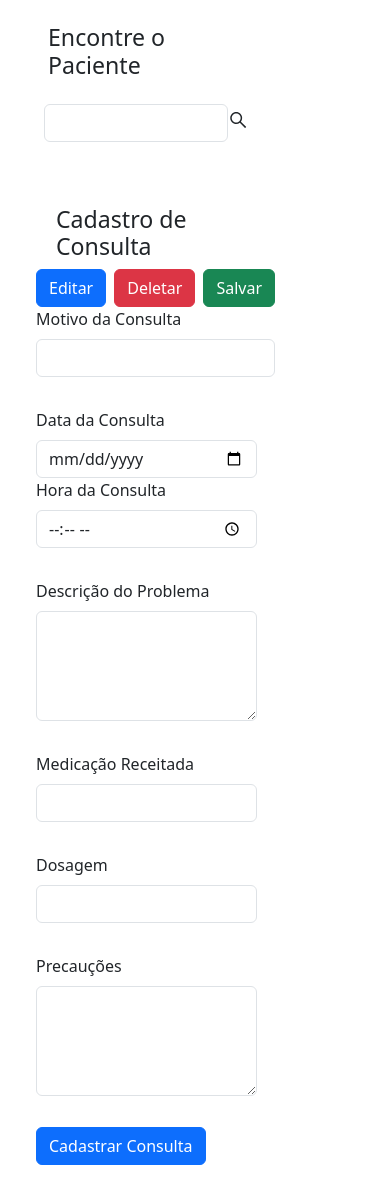
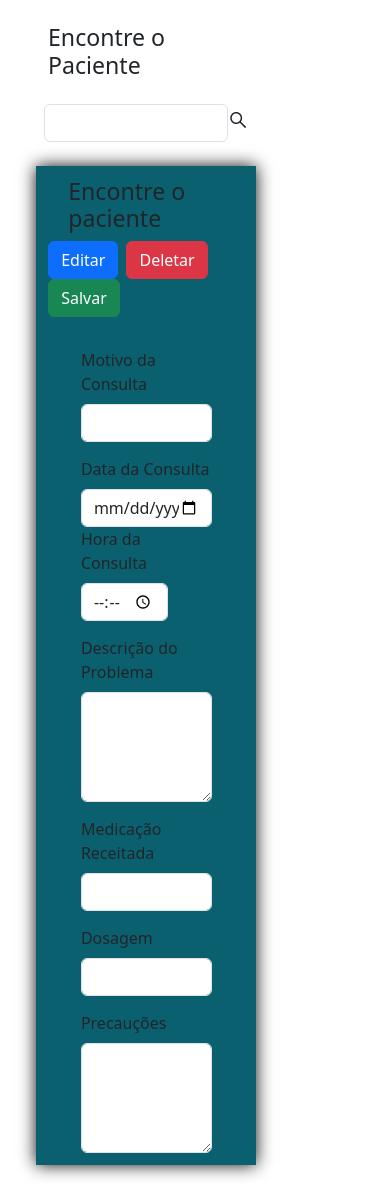
Before and after one commit to LucasBaffi/FrontEnd-Project-LABMedical, a React (Vite) app in the folder LABMedical/: page /registerquery in a window 390 px wide. Built offline with nearby package versions, Linux system fonts and the light colour scheme; data requests are answered from the project's data file.

Commit message:
ajustes gerais

```diff
--- a/LABMedical/src/App.css
+++ b/LABMedical/src/App.css
@@ -1,11 +1,3 @@
-
-#root {
-  max-width: 1280px;
-  margin: 0 auto;
-  margin:0 auto ;
-
-
-}
 
 
 .logo {
--- a/LABMedical/src/Compenents/OtherComponents/SideBar/SideBar.css
+++ b/LABMedical/src/Compenents/OtherComponents/SideBar/SideBar.css
@@ -47,6 +47,9 @@ h5{
   .btn-custom{
     font-size: 16px;
     width: 80%;}
+    h5{
+      font-size: 20px;
+   }
 
 
 
--- a/LABMedical/src/Compenents/OtherComponents/SideBar/SideBar.jsx
+++ b/LABMedical/src/Compenents/OtherComponents/SideBar/SideBar.jsx
@@ -29,6 +29,13 @@ function SideBar() {
 
   }
 
+  const navConsulta = (event) => {
+    event.preventDefault()
+    navigate('/registerquery');
+
+  }
+
+
 
   return (
     <>
@@ -40,7 +47,7 @@ function SideBar() {
           <button className="mb-1 btn btn-outline-secondary btn-custom" onClick={navRegisterPatient}>CADASTRAR</button>
           <button className="mb-1 btn btn-outline-secondary btn-custom" onClick={navProntuario}>PRONTUARIOS</button>
           <h5 className='mb-1 mt-0'>Exames</h5>
-          <button className="mb-1 btn btn-outline-secondary btn-custom">CADASTRAR CONSULTA</button>
+          <button className="mb-1 btn btn-outline-secondary btn-custom" onClick={navConsulta}>CADASTRAR CONSULTA</button>
           <button className="mb-1 btn btn-outline-secondary btn-custom">CADASTRAR EXAME</button>
           <button className="mb-2 btn btn-outline-secondary btn-custom mt-5" onClick={handleToggleSideBar} > Esconder Barra </button>
         </div>
--- a/LABMedical/src/Compenents/OtherComponents/ToolBar/ToolBar.css
+++ b/LABMedical/src/Compenents/OtherComponents/ToolBar/ToolBar.css
@@ -24,4 +24,6 @@ font-size: 14px;
    .div-name{
       gap: 30px;
    }
+
+
 }
--- a/LABMedical/src/pages/RegisterPatient/registerPatient.jsx
+++ b/LABMedical/src/pages/RegisterPatient/registerPatient.jsx
@@ -184,7 +184,8 @@ function RegisterPatient() {
         <>
             <h3>Preencha os dados para cadastrar</h3>
             <form className="form-patient mx-auto">
-                <div>
+                <div className='div-button-register '>
+                <h4>Identificação</h4>
 
                     <div className="col-12 d-flex justify-content-end">
                         <button type="button" className="btn btn-primary me-2">
@@ -199,13 +200,13 @@ function RegisterPatient() {
 
                     </div>
                 </div>
-                <h4>Identificação</h4>
-                <div className="col-md-6">
+
+                <div className="col-md-8">
                     <label className="form-label">Nome</label>
                     <input type="text" className="form-control" id="inputNome" value={name}
                         onChange={handleNomeChange} />
                 </div>
-                <div className="col-md-6">
+                <div className="col-md-8">
                     <label className="form-label">Gênero</label>
                     <select className="form-select" id="inputGenero" value={genero}
                         onChange={handleGeneroChange}>
@@ -215,22 +216,22 @@ function RegisterPatient() {
                         <option value="nao-binario">Não-Binário</option>
                     </select>
                 </div>
-                <div className="col-md-6">
+                <div className="col-md-8">
                     <label className="form-label">Data de Nascimento</label>
                     <input type="date" className="form-control" id="inputDataNascimento" value={dataNascimento}
                         onChange={handleDataNascimentoChange} />
                 </div>
-                <div className="col-md-6">
+                <div className="col-md-8">
                     <label className="form-label">CPF</label>
                     <input type="text" className="form-control" id="inputCpf" value={cpf}
                         onChange={handleCpfChange} />
                 </div>
-                <div className="col-md-6">
+                <div className="col-md-8">
                     <label className="form-label">RG</label>
                     <input type="text" className="form-control" id="inputRg" value={rg}
                         onChange={handleRgChange} />
                 </div>
-                <div className="col-md-6">
+                <div className="col-md-8">
                     <label className="form-label">Estado Civil</label>
                     <select className="form-select" id="inputEstadoCivil" value={estadoCivil}
                         onChange={handleEstadoCivilChange}>
@@ -241,23 +242,23 @@ function RegisterPatient() {
                         <option value="viuvo">Viúvo</option>
                     </select>
                 </div>
-                <div className="col-md-6">
+                <div className="col-md-8">
                     <label className="form-label">Telefone</label>
                     <input type="tel" className="form-control" id="inputTelefone" value={number}
                         onChange={handleTelefoneChange} />
                 </div>
-                <div className="col-md-6">
+                <div className="col-md-8">
                     <label className="form-label">Email</label>
                     <input type="email" className="form-control" id="inputEmail" value={email}
                         onChange={handleEmailChange} />
                 </div>
-                <div className="col-md-6">
+                <div className="col-md-8">
                     <label className="form-label">Naturalidade</label>
                     <input type="text" className="form-control" id="inputNaturalidade" value={naturalidade}
                         onChange={handleNaturalidadeChange} />
                 </div>
                 <h4>Convenio</h4>
-                <div className="col-md-6">
+                <div className="col-md-8">
                     <label className="form-label">Convênio</label>
                     <input
                         type="text"
@@ -267,7 +268,7 @@ function RegisterPatient() {
                         onChange={handleConvenioChange}
                     />
                 </div>
-                <div className="col-md-6">
+                <div className="col-md-8">
                     <label className="form-label">Número da Carteira</label>
                     <input
                         type="text"
@@ -277,7 +278,7 @@ function RegisterPatient() {
                         onChange={handleNumeroCarteiraChange}
                     />
                 </div>
-                <div className="col-md-6">
+                <div className="col-md-8">
                     <label className="form-label">Validade</label>
                     <input
                         type="date"
@@ -288,7 +289,7 @@ function RegisterPatient() {
                     />
                 </div>
                 <h4>Dados de endereço</h4>
-                <div className="col-md-6">
+                <div className="col-md-8">
                     <label className="form-label">CEP</label>
                     <input
                         type="text"
@@ -298,7 +299,7 @@ function RegisterPatient() {
                         onChange={handleCepChange}
                     />
                 </div>
-                <div className="col-md-6">
+                <div className="col-md-8">
                     <label className="form-label">Cidade</label>
                     <input
                         type="text"
@@ -308,7 +309,7 @@ function RegisterPatient() {
                         onChange={handleCidadeChange}
                     />
                 </div>
-                <div className="col-md-6">
+                <div className="col-md-8">
                     <label className="form-label">Estado</label>
                     <input
                         type="text"
@@ -318,7 +319,7 @@ function RegisterPatient() {
                         onChange={handleEstadoChange}
                     />
                 </div>
-                <div className="col-md-6">
+                <div className="col-md-8">
                     <label className="form-label">Logradouro</label>
                     <input
                         type="text"
@@ -328,7 +329,7 @@ function RegisterPatient() {
                         onChange={handleLogradouroChange}
                     />
                 </div>
-                <div className="col-md-6">
+                <div className="col-md-8">
                     <label className="form-label">Número</label>
                     <input
                         type="text"
@@ -338,7 +339,7 @@ function RegisterPatient() {
                         onChange={handleNumeroChange}
                     />
                 </div>
-                <div className="col-md-6">
+                <div className="col-md-8">
                     <label className="form-label">Complemento</label>
                     <input
                         type="text"
@@ -348,7 +349,7 @@ function RegisterPatient() {
                         onChange={handleComplementoChange}
                     />
                 </div>
-                <div className="col-md-6">
+                <div className="col-md-8">
                     <label className="form-label">Bairro</label>
                     <input
                         type="text"
@@ -358,7 +359,7 @@ function RegisterPatient() {
                         onChange={handleBairroChange}
                     />
                 </div>
-                <div className="col-md-6">
+                <div className="col-md-8">
                     <label className="form-label">Ponto de Referência</label>
                     <input
                         type="text"
--- a/LABMedical/src/pages/RegisterPatient/style.css
+++ b/LABMedical/src/pages/RegisterPatient/style.css
@@ -1,3 +1,20 @@
 .form-patient{
-    width: 80%;
+    width: 90%;
+    padding: 10px;
+    box-shadow: 0 0 1em rgb(14, 14, 14);
 }
+
+
+@media(min-width:768px){
+
+    .div-button-register{
+        display: flex;
+        align-items: center;
+        gap: 60px;
+
+    }
+    .form-patient{
+        display: flex;
+    align-items: center;
+    }
+}
--- a/LABMedical/src/pages/recordListing/recordListing.jsx
+++ b/LABMedical/src/pages/recordListing/recordListing.jsx
@@ -1,6 +1,7 @@
 import { useContext } from 'react';
 import { UserContext } from '../../Context/UserContext'
 import { AiOutlineSearch } from 'react-icons/ai';
+import './style.css'
 
 
 function RecordListing() {
@@ -26,7 +27,7 @@ function RecordListing() {
                 </div>
             </div>
 
-            <table className="table">
+            <table className="table form-listing">
 
                 <thead>
                     <tr>
--- /dev/null
+++ b/LABMedical/src/pages/recordListing/style.css
@@ -0,0 +1,11 @@
+.form-listing{
+    width: 80%;
+    margin: 0 auto;
+    box-shadow: 0 0 1em rgb(14, 14, 14);
+    padding: 10px;
+
+}
+
+tr{
+    box-shadow: 0 0 1em rgb(14, 14, 14);
+}
--- a/LABMedical/src/pages/registerQuery/registerQuery.jsx
+++ b/LABMedical/src/pages/registerQuery/registerQuery.jsx
@@ -2,9 +2,10 @@ import { useState } from "react";
 import { useContext } from 'react';
 import { UserContext } from '../../Context/UserContext'
 import { AiOutlineSearch } from 'react-icons/ai';
+import './style.css'
 
 
-function RegisterQuery () {
+function RegisterQuery() {
 
   const [motivoConsulta, setMotivoConsulta] = useState('');
   const [dataConsulta, setDataConsulta] = useState('');
@@ -63,7 +64,7 @@ function RegisterQuery () {
       <div >
         <h3 className="m-4">Encontre o Paciente</h3>
         <div className="div-search">
-            <div className=" div-search1">
+          <div className=" div-search1 mb-1">
             <div className="form-outline col-9 div-search2">
               <input type="text"
 
@@ -78,11 +79,12 @@ function RegisterQuery () {
         </div>
       </div>
 
-      <div className="container mt-4">
-        <h3>Cadastro de Consulta</h3>
-        <form onSubmit={handleSubmit}>
+      <div className=" form-query">
+        <form className="" onSubmit={handleSubmit}>
           <div className="mb-3">
-          <div className="col-12 d-flex justify-content-end">
+            <div>
+              <div className="col-12 ">
+                <h3>Encontre o paciente</h3>
                 <button type="button" className="btn btn-primary me-2">
                   Editar
                 </button>
@@ -94,6 +96,10 @@ function RegisterQuery () {
                 </button>
 
               </div>
+            </div>
+
+          </div>
+          <div className="col-8">
           <label className="form-label">Motivo da Consulta</label>
             <input
               type="text"
@@ -103,7 +109,7 @@ function RegisterQuery () {
               required
             />
           </div>
-          <div className="row mb-3">
+          <div className="col-8">
             <div className="col-md-6">
               <label className="form-label">Data da Consulta</label>
               <input
@@ -114,7 +120,7 @@ function RegisterQuery () {
                 required
               />
             </div>
-            <div className="col-md-6">
+            <div className="col-8">
               <label className="form-label">Hora da Consulta</label>
               <input
                 type="time"
@@ -125,7 +131,7 @@ function RegisterQuery () {
               />
             </div>
           </div>
-          <div className="mb-3">
+          <div className="col-8">
             <label className="form-label">Descrição do Problema</label>
             <textarea
               className="form-control"
@@ -135,7 +141,7 @@ function RegisterQuery () {
               required
             />
           </div>
-          <div className="mb-3">
+          <div className="col-8">
             <label className="form-label">Medicação Receitada</label>
             <input
               type="text"
@@ -145,7 +151,7 @@ function RegisterQuery () {
               required
             />
           </div>
-          <div className="mb-3">
+          <div className="col-8">
             <label className="form-label">Dosagem</label>
             <input
               type="text"
@@ -155,7 +161,7 @@ function RegisterQuery () {
               required
             />
           </div>
-          <div className="mb-3">
+          <div className="col-8">
             <label className="form-label">Precauções</label>
             <textarea
               className="form-control"
@@ -165,9 +171,6 @@ function RegisterQuery () {
               required
             />
           </div>
-          <button type="submit" className="btn btn-primary">
-            Cadastrar Consulta
-          </button>
         </form>
       </div>
     </>
--- /dev/null
+++ b/LABMedical/src/pages/registerQuery/style.css
@@ -0,0 +1,15 @@
+.form-query{
+    width: 90%;
+    margin: 0 auto;
+    box-shadow: 0 0 1em rgb(14, 14, 14);
+}
+
+form{
+    display: flex;
+    flex-direction: column;
+    gap: 15px;
+    margin-bottom: 20px;
+    padding: 12px;
+    align-items: center;
+    background-color: #0b606f;
+}
```
Lines whose indentation alone changed are shown as unchanged.
